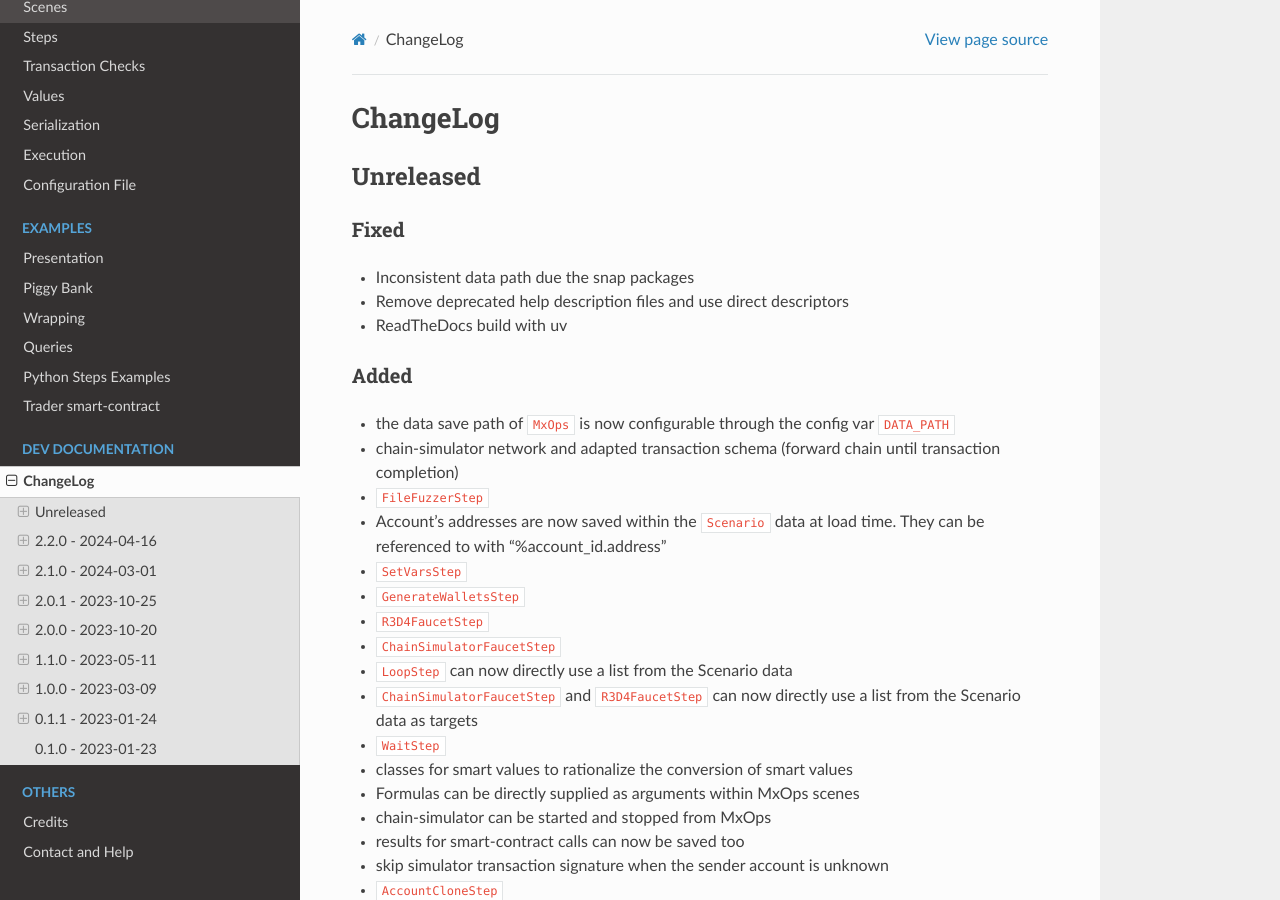
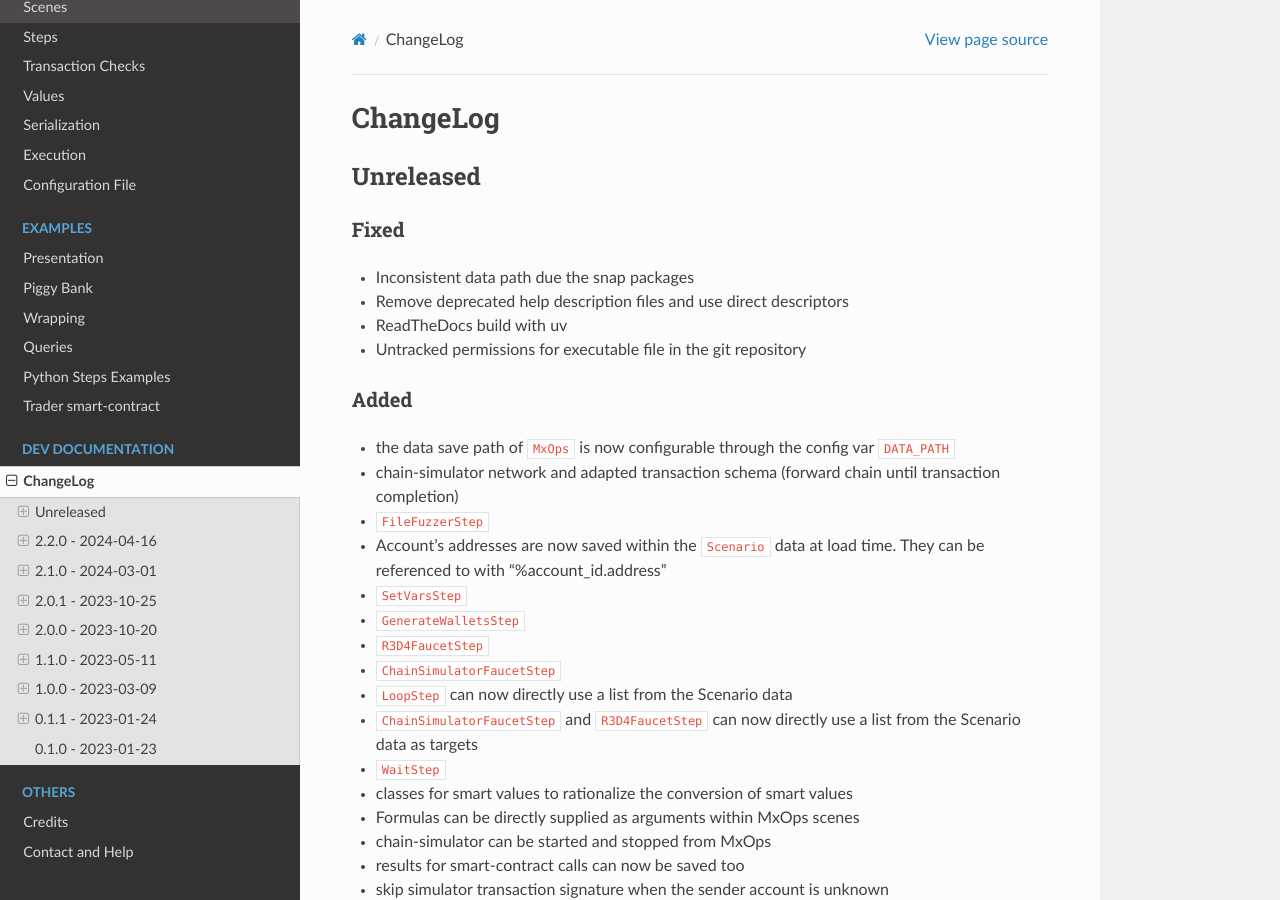
Before and after one commit to Catenscia/MxOps, a Sphinx documentation site: the page built from docs/source/dev_documentation/changelog.md, in a window 1280 px wide and 900 px high. Built offline with Sphinx 7.4.7 and the Read the Docs theme 3.1.0, drawn with Linux system fonts in a browser that asks for light colours.

Commit message:
docs: changelog

```diff
--- a/docs/dictionary/custom_wordlist.txt
+++ b/docs/dictionary/custom_wordlist.txt
@@ -54,6 +54,7 @@ StackOverflow
 stackoverflow
 td
 th
+Untracked
 uv
 VScode
 wasm
--- a/docs/source/dev_documentation/changelog.md
+++ b/docs/source/dev_documentation/changelog.md
@@ -7,6 +7,7 @@
 - Inconsistent data path due the snap packages
 - Remove deprecated help description files and use direct descriptors
 - ReadTheDocs build with uv
+- Untracked permissions for executable file in the git repository
 
 ### Added
 
```
